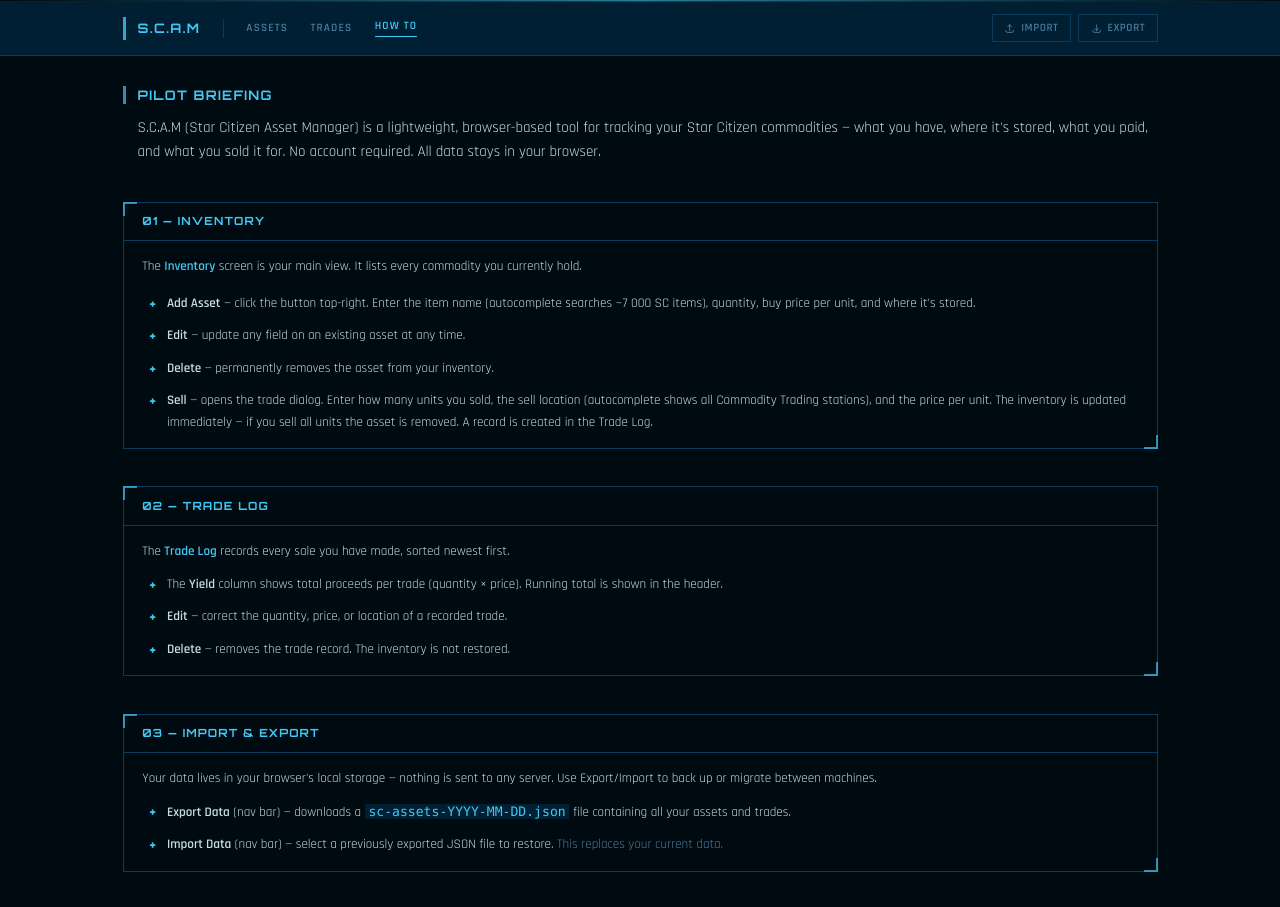
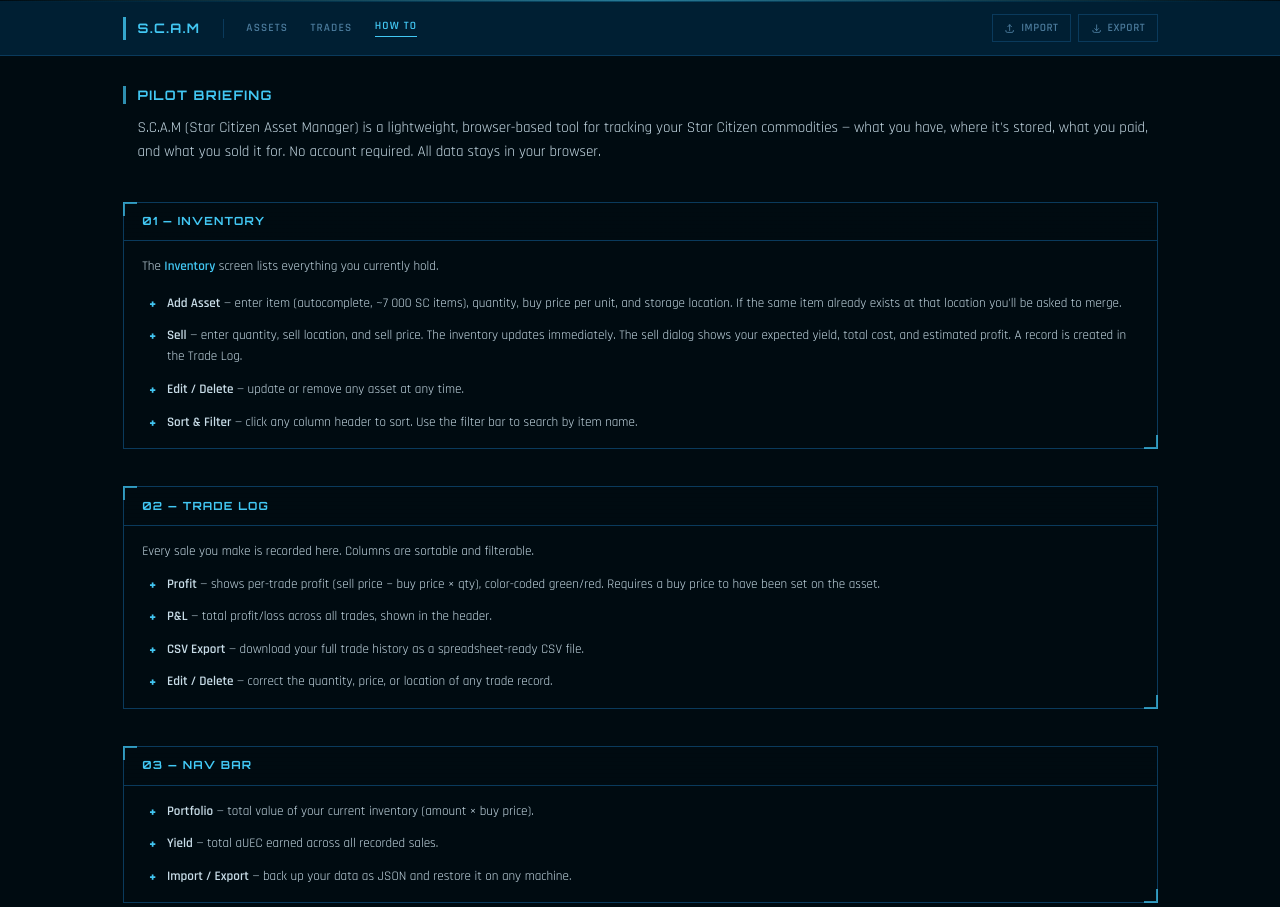
Before and after one commit to m1ndgames/SC-Asset-Manager, a SvelteKit app: page /howto in a window 1280 px wide. Shown: the top 907 px of the page. Built offline with nearby package versions, Linux system fonts and the light colour scheme; no server answers.

Commit message:
Update the howto page

```diff
--- a/src/routes/howto/+page.svelte
+++ b/src/routes/howto/+page.svelte
@@ -26,27 +26,23 @@
       </span>
     </div>
     <div class="px-5 py-4 space-y-4 text-sm text-text leading-relaxed">
-      <p>The <span class="text-accent font-semibold">Inventory</span> screen is your main view. It lists every commodity you currently hold.</p>
+      <p>The <span class="text-accent font-semibold">Inventory</span> screen lists everything you currently hold.</p>
       <ul class="space-y-3 ml-2">
         <li class="flex gap-3">
           <span class="text-accent font-bold shrink-0" style="font-family: 'Orbitron', sans-serif;">+</span>
-          <span><span class="text-text font-semibold">Add Asset</span> — click the button top-right. Enter the item name (autocomplete searches ~7 000 SC items), quantity, buy price per unit, and where it's stored.</span>
+          <span><span class="text-text font-semibold">Add Asset</span> — enter item (autocomplete, ~7 000 SC items), quantity, buy price per unit, and storage location. If the same item already exists at that location you'll be asked to merge.</span>
         </li>
         <li class="flex gap-3">
           <span class="text-accent font-bold shrink-0" style="font-family: 'Orbitron', sans-serif;">+</span>
-          <span><span class="text-text font-semibold">Edit</span> — update any field on an existing asset at any time.</span>
+          <span><span class="text-text font-semibold">Sell</span> — enter quantity, sell location, and sell price. The inventory updates immediately. The sell dialog shows your expected yield, total cost, and estimated profit. A record is created in the Trade Log.</span>
         </li>
         <li class="flex gap-3">
           <span class="text-accent font-bold shrink-0" style="font-family: 'Orbitron', sans-serif;">+</span>
-          <span><span class="text-text font-semibold">Delete</span> — permanently removes the asset from your inventory.</span>
+          <span><span class="text-text font-semibold">Edit / Delete</span> — update or remove any asset at any time.</span>
         </li>
         <li class="flex gap-3">
           <span class="text-accent font-bold shrink-0" style="font-family: 'Orbitron', sans-serif;">+</span>
-          <span>
-            <span class="text-text font-semibold">Sell</span> — opens the trade dialog. Enter how many units you sold, the sell location (autocomplete shows all Commodity Trading stations), and the price per unit.
-            The inventory is updated immediately — if you sell all units the asset is removed.
-            A record is created in the Trade Log.
-          </span>
+          <span><span class="text-text font-semibold">Sort & Filter</span> — click any column header to sort. Use the filter bar to search by item name.</span>
         </li>
       </ul>
     </div>
@@ -60,41 +56,48 @@
       </span>
     </div>
     <div class="px-5 py-4 space-y-3 text-sm text-text leading-relaxed">
-      <p>The <span class="text-accent font-semibold">Trade Log</span> records every sale you have made, sorted newest first.</p>
+      <p>Every sale you make is recorded here. Columns are sortable and filterable.</p>
       <ul class="space-y-3 ml-2">
         <li class="flex gap-3">
           <span class="text-accent font-bold shrink-0" style="font-family: 'Orbitron', sans-serif;">+</span>
-          <span>The <span class="text-text font-semibold">Yield</span> column shows total proceeds per trade (quantity × price). Running total is shown in the header.</span>
+          <span><span class="text-text font-semibold">Profit</span> — shows per-trade profit (sell price − buy price × qty), color-coded green/red. Requires a buy price to have been set on the asset.</span>
         </li>
         <li class="flex gap-3">
           <span class="text-accent font-bold shrink-0" style="font-family: 'Orbitron', sans-serif;">+</span>
-          <span><span class="text-text font-semibold">Edit</span> — correct the quantity, price, or location of a recorded trade.</span>
+          <span><span class="text-text font-semibold">P&L</span> — total profit/loss across all trades, shown in the header.</span>
         </li>
         <li class="flex gap-3">
           <span class="text-accent font-bold shrink-0" style="font-family: 'Orbitron', sans-serif;">+</span>
-          <span><span class="text-text font-semibold">Delete</span> — removes the trade record. The inventory is not restored.</span>
+          <span><span class="text-text font-semibold">CSV Export</span> — download your full trade history as a spreadsheet-ready CSV file.</span>
+        </li>
+        <li class="flex gap-3">
+          <span class="text-accent font-bold shrink-0" style="font-family: 'Orbitron', sans-serif;">+</span>
+          <span><span class="text-text font-semibold">Edit / Delete</span> — correct the quantity, price, or location of any trade record.</span>
         </li>
       </ul>
     </div>
   </section>
 
-  <!-- Section: Import / Export -->
+  <!-- Section: Nav bar stats -->
   <section class="rsi-panel border border-border">
     <div class="px-5 py-3 border-b border-border rsi-scanline flex items-center gap-3">
       <span style="font-family: 'Orbitron', sans-serif;" class="text-accent text-xs font-bold uppercase tracking-widest">
-        03 — Import &amp; Export
+        03 — Nav Bar
       </span>
     </div>
     <div class="px-5 py-4 space-y-3 text-sm text-text leading-relaxed">
-      <p>Your data lives in your browser's local storage — nothing is sent to any server. Use Export/Import to back up or migrate between machines.</p>
       <ul class="space-y-3 ml-2">
         <li class="flex gap-3">
           <span class="text-accent font-bold shrink-0" style="font-family: 'Orbitron', sans-serif;">+</span>
-          <span><span class="text-text font-semibold">Export Data</span> (nav bar) — downloads a <code class="text-accent bg-surface px-1">sc-assets-YYYY-MM-DD.json</code> file containing all your assets and trades.</span>
+          <span><span class="text-text font-semibold">Portfolio</span> — total value of your current inventory (amount × buy price).</span>
         </li>
         <li class="flex gap-3">
           <span class="text-accent font-bold shrink-0" style="font-family: 'Orbitron', sans-serif;">+</span>
-          <span><span class="text-text font-semibold">Import Data</span> (nav bar) — select a previously exported JSON file to restore. <span class="text-muted">This replaces your current data.</span></span>
+          <span><span class="text-text font-semibold">Yield</span> — total aUEC earned across all recorded sales.</span>
+        </li>
+        <li class="flex gap-3">
+          <span class="text-accent font-bold shrink-0" style="font-family: 'Orbitron', sans-serif;">+</span>
+          <span><span class="text-text font-semibold">Import / Export</span> — back up your data as JSON and restore it on any machine.</span>
         </li>
       </ul>
     </div>
@@ -111,9 +114,8 @@
       <p>
         Item names (~7 265 commodities) and trading locations (~225 stations with Commodity Trading) are
         sourced from <a href="https://github.com/StarCitizenWiki/scunpacked-data" target="_blank" rel="noopener noreferrer" class="text-accent hover:text-accent-hover underline underline-offset-2 transition-colors">StarCitizenWiki/scunpacked-data</a>
-        and bundled with each release of the app. No manual import needed.
+        and bundled with each release. Data updates automatically when a new version is deployed after a patch.
       </p>
-      <p class="text-muted">Data is updated automatically when a new version of the app is deployed after a Star Citizen patch.</p>
     </div>
   </section>
 
```
